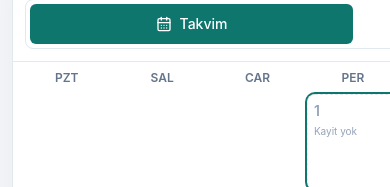
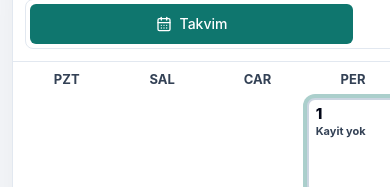
Before and after one commit to VoidCoder-ux/shift-bordro-pwa, a React (Vite) app: page / in a window 390 px wide. Shown: the part 657-844 px from the top of the page. Built offline with nearby package versions, Linux system fonts and the light colour scheme.

Commit message:
Improve calendar readability

```diff
--- a/src/App.tsx
+++ b/src/App.tsx
@@ -50,12 +50,12 @@ const STATUS_LABELS: Record<DayStatus, string> = {
 };
 
 const STATUS_CLASSES: Record<DayStatus, string> = {
-  blank: 'border-dashed border-slate-200 bg-white text-slate-400',
-  worked: 'border-teal-200 bg-teal-50 text-teal-900',
-  paid_leave: 'border-sky-200 bg-sky-50 text-sky-900',
-  unpaid_leave: 'border-rose-200 bg-rose-50 text-rose-900',
-  rest: 'border-slate-200 bg-slate-50 text-slate-700',
-  public_holiday: 'border-amber-200 bg-amber-50 text-amber-900'
+  blank: 'border-slate-300 bg-white text-slate-700',
+  worked: 'border-teal-600 bg-teal-100 text-teal-950',
+  paid_leave: 'border-sky-600 bg-sky-100 text-sky-950',
+  unpaid_leave: 'border-rose-600 bg-rose-100 text-rose-950',
+  rest: 'border-slate-500 bg-slate-100 text-slate-950',
+  public_holiday: 'border-amber-600 bg-amber-100 text-amber-950'
 };
 
 export default function App() {
@@ -201,7 +201,7 @@ export default function App() {
 
             {activePanel === 'calendar' ? (
               <div className="p-2 sm:p-3">
-                <div className="grid grid-cols-7 gap-1 pb-2 text-center text-xs font-semibold uppercase text-slate-500">
+                <div className="grid grid-cols-7 gap-1 pb-2 text-center text-[13px] font-bold uppercase text-slate-700">
                   {['Pzt', 'Sal', 'Car', 'Per', 'Cum', 'Cmt', 'Paz'].map((day) => <span key={day}>{day}</span>)}
                 </div>
                 <div className="grid grid-cols-7 gap-1">
@@ -216,10 +216,10 @@ export default function App() {
                         className={`calendar-day ${isSelected ? 'calendar-day-active' : ''} ${entry ? STATUS_CLASSES[entry.status] : 'border-slate-200 bg-white'}`}
                         onClick={() => setSelectedDate(date)}
                       >
-                        <span className="text-sm font-semibold">{format(day, 'd')}</span>
+                        <span className="calendar-date">{format(day, 'd')}</span>
                         <span className="calendar-status">{entry ? STATUS_LABELS[entry.status] : 'Bos'}</span>
-                        {entry?.overtimeHours ? <span className="text-[11px]">FM {entry.overtimeHours}s</span> : null}
-                        {entry?.workedOnPublicHoliday ? <span className="text-[11px] font-semibold">Tatil calisti</span> : null}
+                        {entry?.overtimeHours ? <span className="calendar-chip">FM {entry.overtimeHours}s</span> : null}
+                        {entry?.workedOnPublicHoliday ? <span className="calendar-chip">Tatil calisti</span> : null}
                       </button>
                     );
                   })}
--- a/src/styles.css
+++ b/src/styles.css
@@ -47,15 +47,23 @@ textarea {
   }
 
   .calendar-day {
-    @apply flex min-h-24 flex-col items-start gap-1 overflow-hidden rounded-lg border p-2 text-left transition hover:shadow-sm focus:outline-none focus:ring-2 focus:ring-teal-600;
+    @apply flex min-h-24 flex-col items-start gap-1 overflow-hidden rounded-lg border-2 p-2 text-left shadow-sm transition hover:shadow-md focus:outline-none focus:ring-2 focus:ring-teal-700;
+  }
+
+  .calendar-date {
+    @apply text-base font-extrabold leading-none text-slate-950;
   }
 
   .calendar-status {
-    @apply w-full truncate text-[11px] leading-tight;
+    @apply w-full truncate text-[12px] font-bold leading-tight;
+  }
+
+  .calendar-chip {
+    @apply rounded bg-white/80 px-1 text-[11px] font-bold leading-tight text-slate-950;
   }
 
   .calendar-day-active {
-    @apply ring-2 ring-teal-700;
+    @apply border-teal-800 ring-4 ring-teal-700/35;
   }
 
   .field {
@@ -83,12 +91,20 @@ textarea {
 
 @media (max-width: 640px) {
   .calendar-day {
-    min-height: 4.75rem;
-    padding: 0.35rem;
+    min-height: 5rem;
+    padding: 0.4rem;
+  }
+
+  .calendar-date {
+    font-size: 0.9375rem;
   }
 
   .calendar-status {
-    font-size: 0.625rem;
+    font-size: 0.6875rem;
+    white-space: normal;
+    display: -webkit-box;
+    -webkit-line-clamp: 2;
+    -webkit-box-orient: vertical;
   }
 
   .btn-secondary {
```
